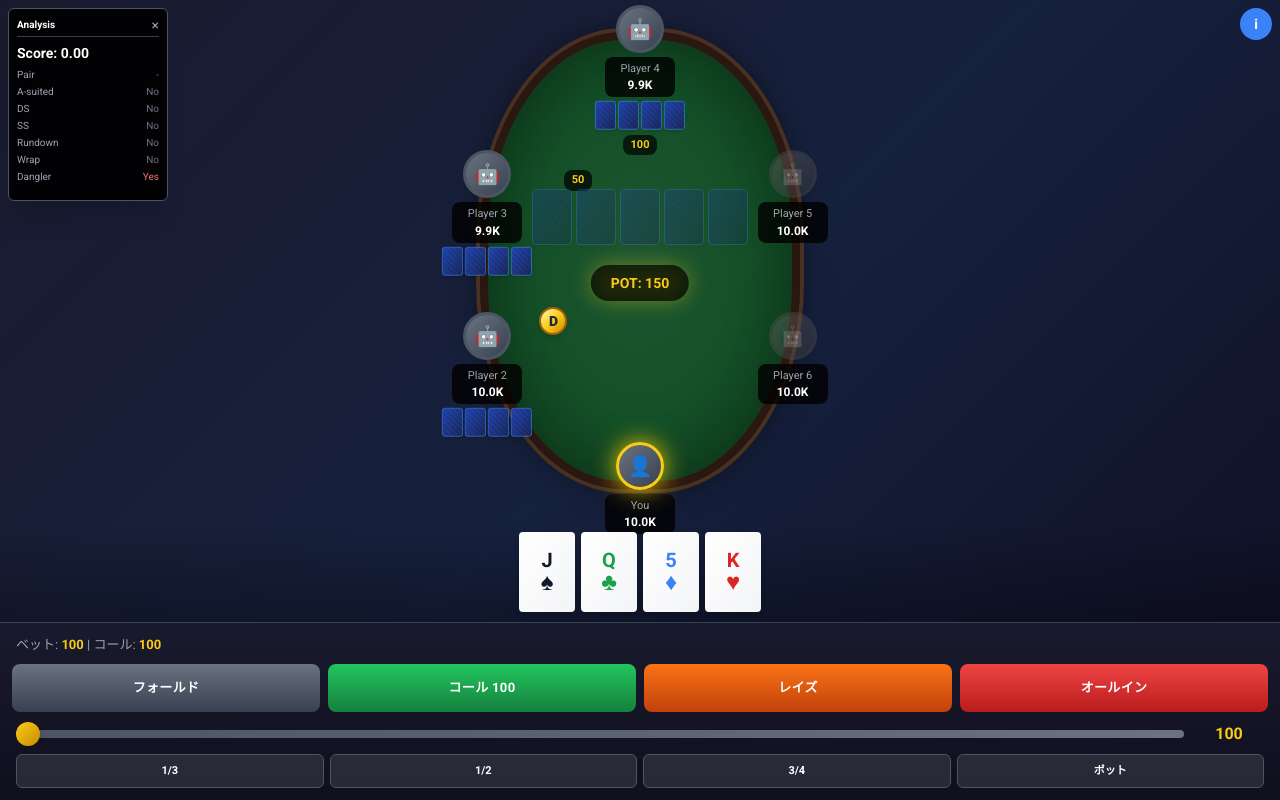
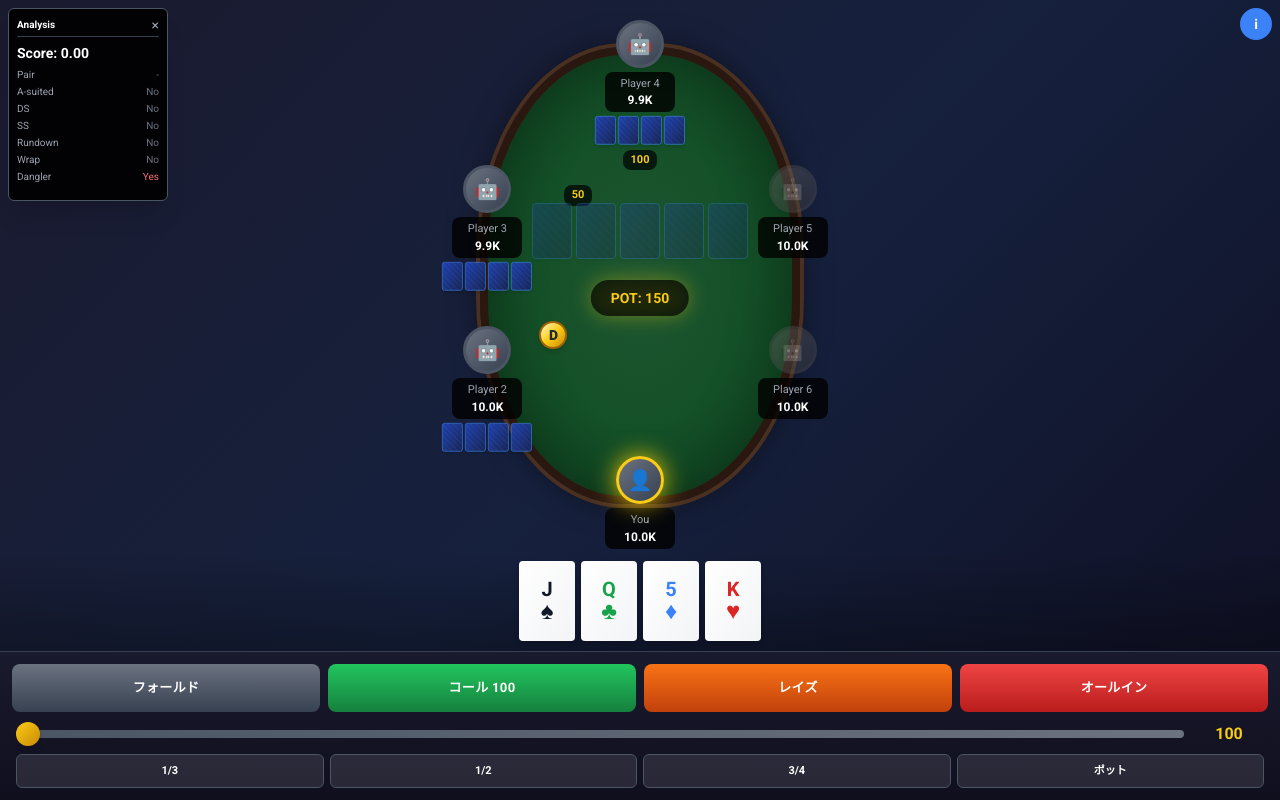
Before and after one commit to okihara/plo-game, a React (Vite) app: page / in a window 1280 px wide. Built offline with nearby package versions, Linux system fonts and the light colour scheme.

Commit message:
Remove action info display from ActionPanel component for a cleaner UI

```diff
--- a/src/components/ActionPanel.tsx
+++ b/src/components/ActionPanel.tsx
@@ -50,16 +50,6 @@ export function ActionPanel({ state, onAction }: ActionPanelProps) {
 
   return (
     <div className="bg-gradient-to-b from-[#1a1a2e] to-[#0f0f1e] px-3 py-3 border-t border-gray-700 min-h-[130px]">
-      {/* Action Info */}
-      <div className="flex justify-between items-center mb-2.5 px-1 text-[13px] text-gray-400">
-        <span>
-          ベット: <span className="text-yellow-400 font-bold">{formatChips(state.currentBet)}</span>
-          {toCall > 0 && (
-            <> | コール: <span className="text-yellow-400 font-bold">{formatChips(toCall)}</span></>
-          )}
-        </span>
-      </div>
-
       {/* Action Buttons */}
       <div className="grid grid-cols-4 gap-2 mb-2.5">
         <button
```
